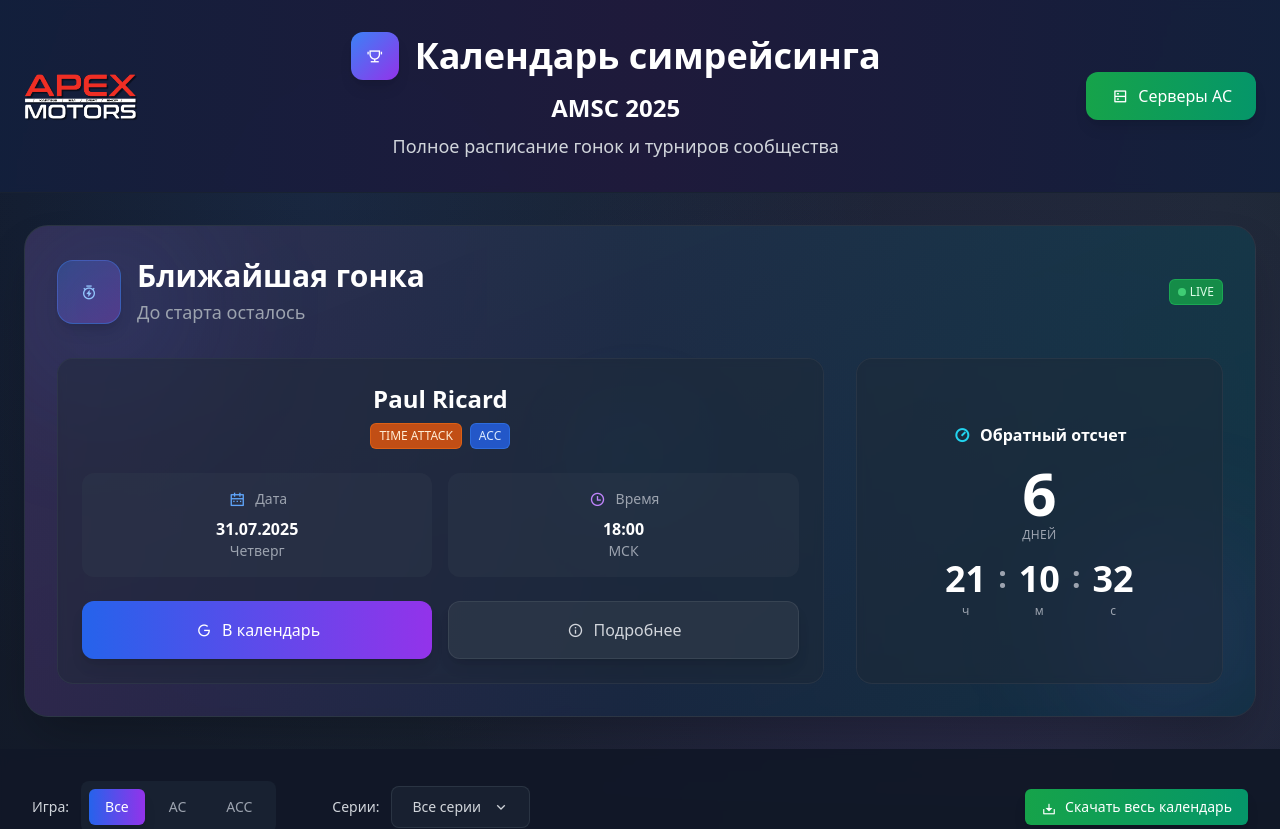
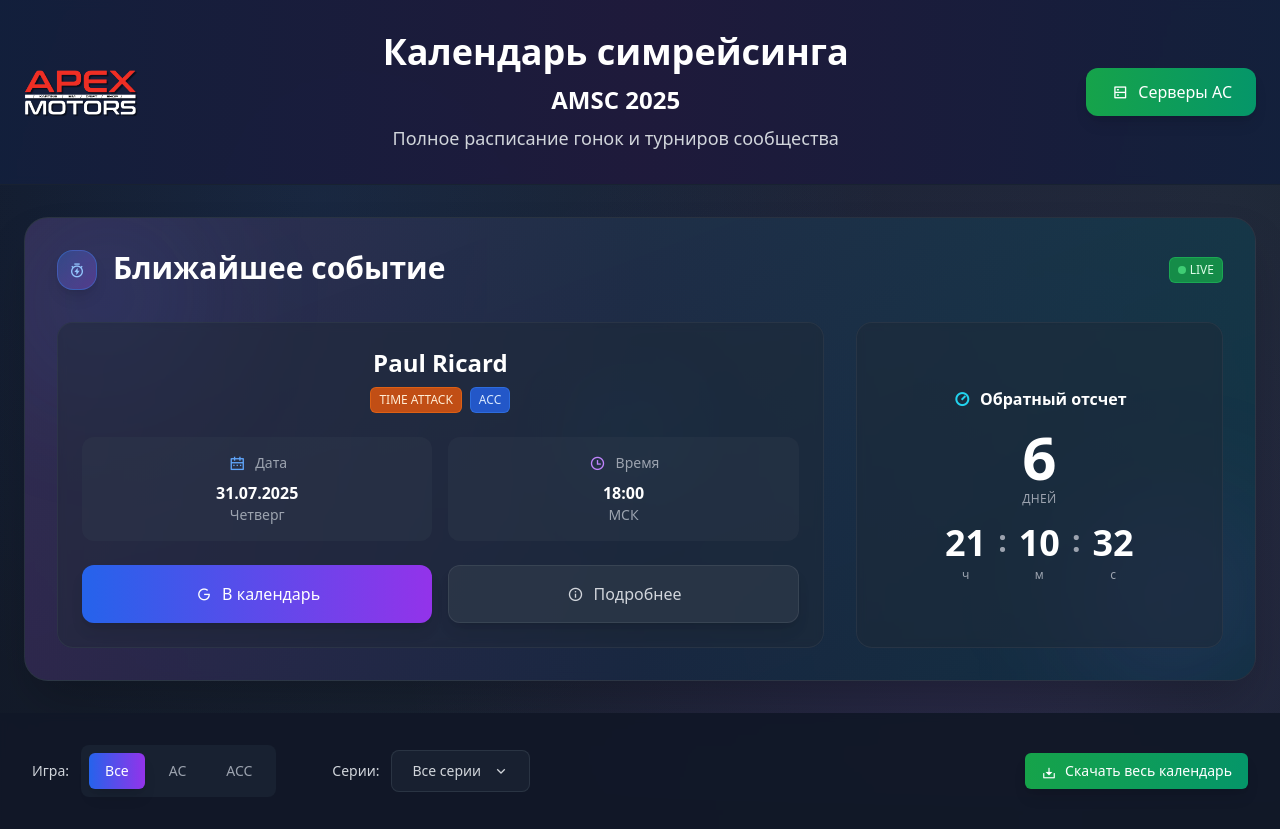
Before and after one commit to apexmotorssimclub/amsc-calendar, a Next.js app: page / in a window 1280 px wide. Shown: the top 829 px of the page. Built offline with nearby package versions, Linux system fonts and the light colour scheme.

Commit message:
Уменьшена плашка секундомера и увеличена иконка внутри блока ближайшего события

```diff
--- a/components/CalendarHeader.tsx
+++ b/components/CalendarHeader.tsx
@@ -25,9 +25,6 @@
           {/* Название по центру */}
           <div className="flex flex-col items-center text-center">
             <div className="flex items-center justify-center mb-2">
-              <div className="w-8 h-8 flex items-center justify-center bg-gradient-to-br from-blue-500 to-purple-600 rounded-lg shadow-lg mr-2">
-                <i className="ri-trophy-line w-4 h-4 flex items-center justify-center text-white"></i>
-              </div>
               <h1 className="text-lg font-bold text-white">
                 Календарь симрейсинга
               </h1>
@@ -72,9 +69,6 @@
           <div className="flex-1 flex justify-center">
             <div className="flex flex-col items-center text-center">
               <div className="flex items-center justify-center mb-3">
-                <div className="w-12 h-12 flex items-center justify-center bg-gradient-to-br from-blue-500 to-purple-600 rounded-xl shadow-lg mr-4">
-                  <i className="ri-trophy-line w-7 h-7 flex items-center justify-center text-white"></i>
-                </div>
                 <h1 className="text-4xl font-bold text-white">
                   Календарь симрейсинга
                 </h1>
--- a/components/NextRaceCountdown.tsx
+++ b/components/NextRaceCountdown.tsx
@@ -167,12 +167,11 @@
         <div className="relative p-4 md:p-8">
           <div className="flex flex-col md:flex-row md:items-center md:justify-between mb-4 md:mb-8 gap-4">
             <div className="flex items-center space-x-3 md:space-x-4">
-              <div className="w-12 h-12 md:w-16 md:h-16 bg-gradient-to-br from-blue-500/30 to-purple-500/30 rounded-xl md:rounded-2xl flex items-center justify-center border border-blue-500/40 shadow-lg">
-                <i className="ri-timer-flash-line w-6 h-6 md:w-8 md:h-8 flex items-center justify-center text-blue-300"></i>
+              <div className="w-8 h-8 md:w-10 md:h-10 bg-gradient-to-br from-blue-500/30 to-purple-500/30 rounded-xl md:rounded-2xl flex items-center justify-center border border-blue-500/40 shadow-lg">
+                <i className="ri-timer-flash-line w-7 h-7 md:w-9 md:h-9 flex items-center justify-center text-blue-300"></i>
               </div>
               <div>
-                <h2 className="text-xl md:text-3xl font-bold text-white mb-1">Ближайшая гонка</h2>
-                <p className="text-gray-400 text-sm md:text-lg">До старта осталось</p>
+                <h2 className="text-xl md:text-3xl font-bold text-white mb-1">Ближайшее событие</h2>
               </div>
             </div>
             <div className="flex items-center space-x-3">
```
